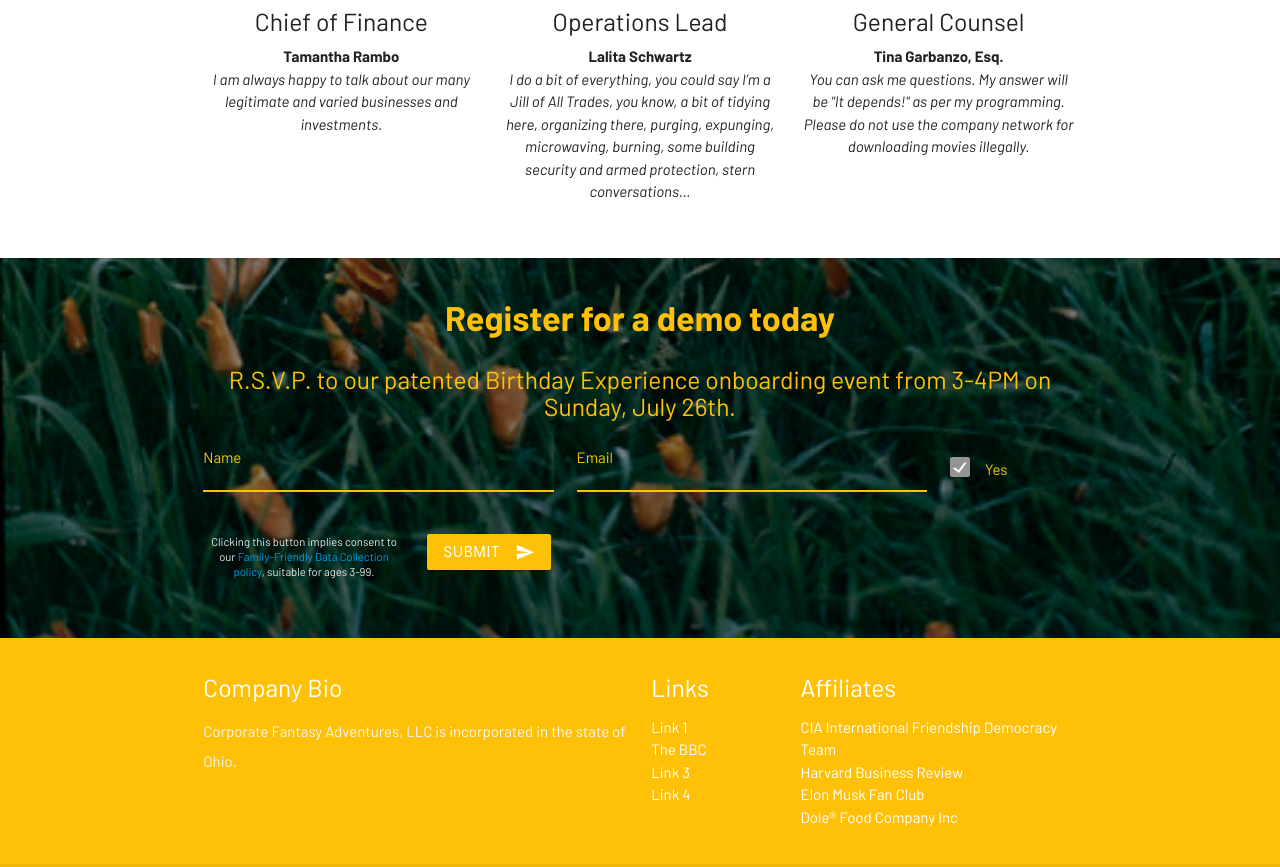
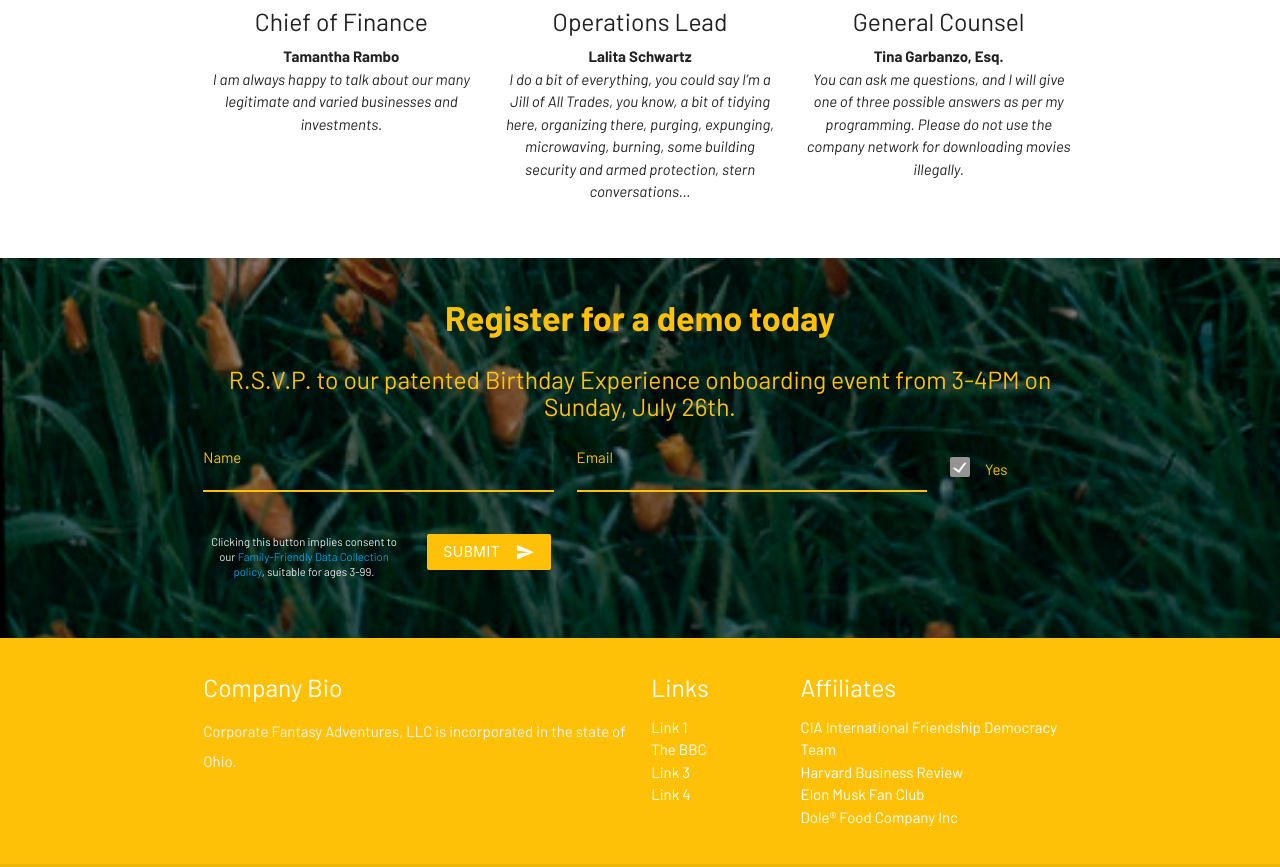
Before and after one commit to m0namon/corporatefantasyadventures, a plain HTML site: page index.html in a window 1280 px wide. Shown: the part 3354-4221 px from the top of the page. Drawn offline with nearby package versions, Linux system fonts and the light colour scheme; no server answers.

Commit message:
fix tina garbanzo's speech

```diff
--- a/index.html
+++ b/index.html
@@ -253,7 +253,7 @@
               <div class="col s12 m4"><img src="pics/GC.png" width="150px" id="gc" class="circle responsive-img">
                   <h5>General Counsel</h5>
                   <b>Tina Garbanzo, Esq.</b><br/>
-                  <i>You can ask me questions. My answer will be "It depends!" as per my programming. Please do not use the company network for downloading movies illegally.</i>
+                  <i>You can ask me questions, and I will give one of three possible answers as per my programming. Please do not use the company network for downloading movies illegally.</i>
               </div>
           </div>
         </div>
```
